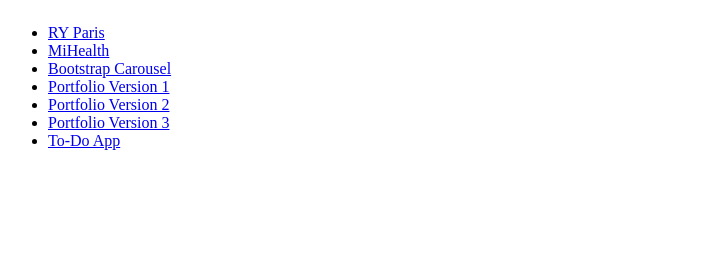
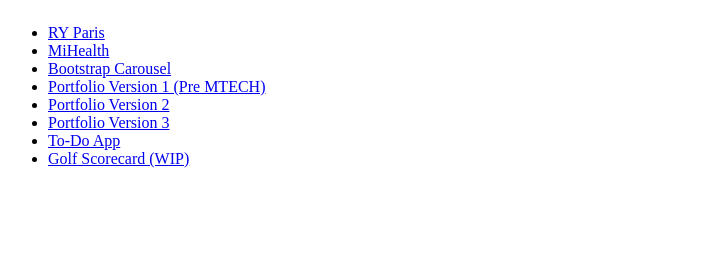
Before and after one commit to GideonJonesMTECH/GitHubPages, a plain HTML site: page index.html in a window 1280 px wide. Shown: the top 269 px of the page, 0-704 px from the left. Drawn offline with Linux system fonts and the light colour scheme; grey boxes are pictures that could not be loaded.

Commit message:
Update Links
Fixed Portfolio Links, added Golf Scorecard Link

```diff
--- a/index.html
+++ b/index.html
@@ -33,21 +33,21 @@
           </li>
           <li>
             <a
-              href="https://gideonjonesmtech.github.io/PortfolioV.1/"
+              href="https://gideonjonesmtech.github.io/PortfolioV.0/"
               target="_blank"
-              >Portfolio Version 1</a
+              >Portfolio Version 1 (Pre MTECH)</a
             >
           </li>
           <li>
             <a
-              href="https://gideonjonesmtech.github.io/PortfolioV.2/"
+              href="https://gideonjonesmtech.github.io/PortfolioV.1/"
               target="_blank"
               >Portfolio Version 2</a
             >
           </li>
           <li>
             <a
-              href="https://gideonjonesmtech.github.io/PortfolioV.3/"
+              href="https://gideonjonesmtech.github.io/PortfolioV.2/"
               target="_blank"
               >Portfolio Version 3</a
             >
@@ -57,6 +57,13 @@
               href="https://gideonjonesmtech.github.io/To-Do-App/"
               target="_blank"
               >To-Do App</a
+            >
+          </li>
+          <li>
+            <a
+              href="https://gideonjonesmtech.github.io/Golf-Scorecard/"
+              target="_blank"
+              >Golf Scorecard (WIP)</a
             >
           </li>
         </ul>
```
